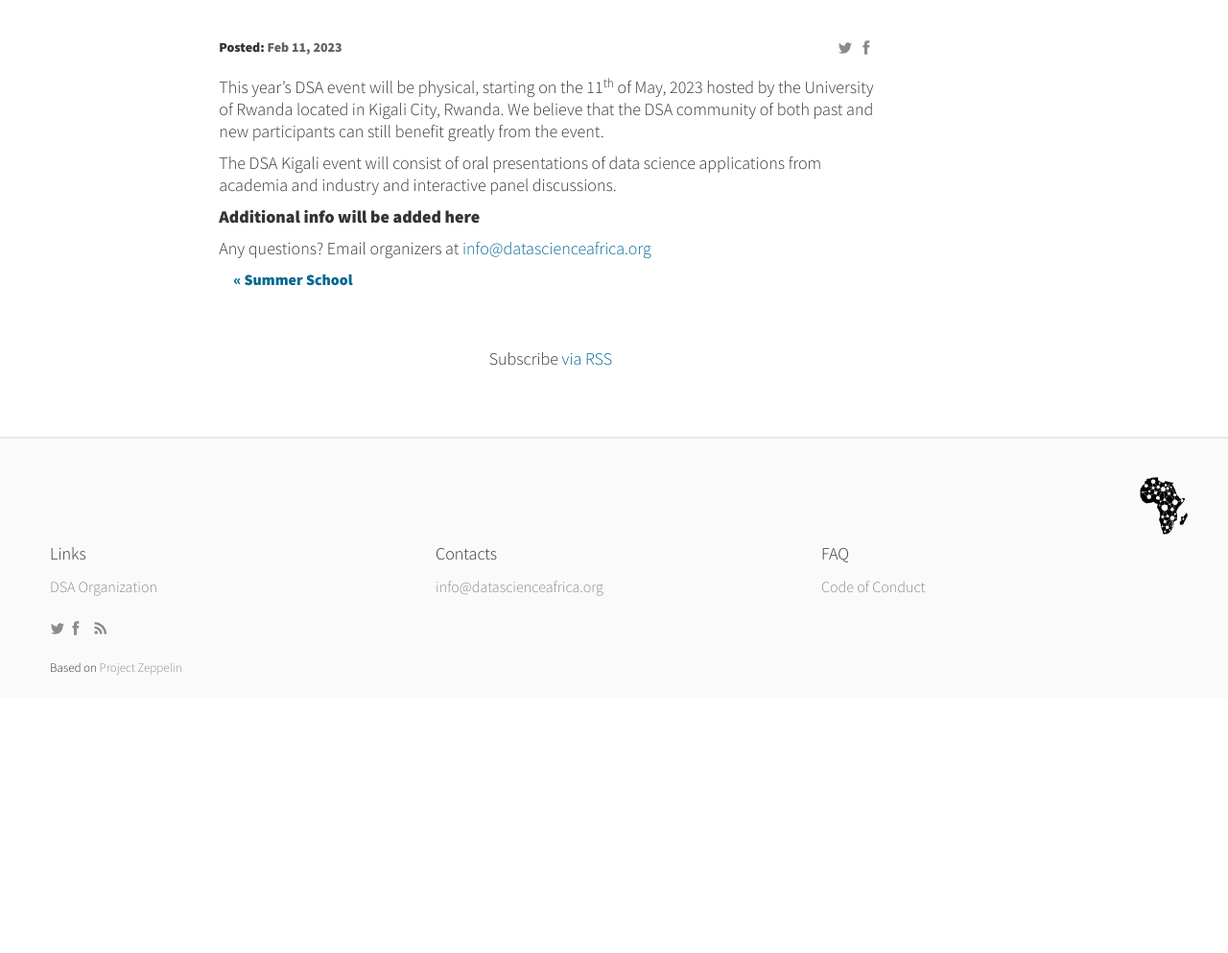
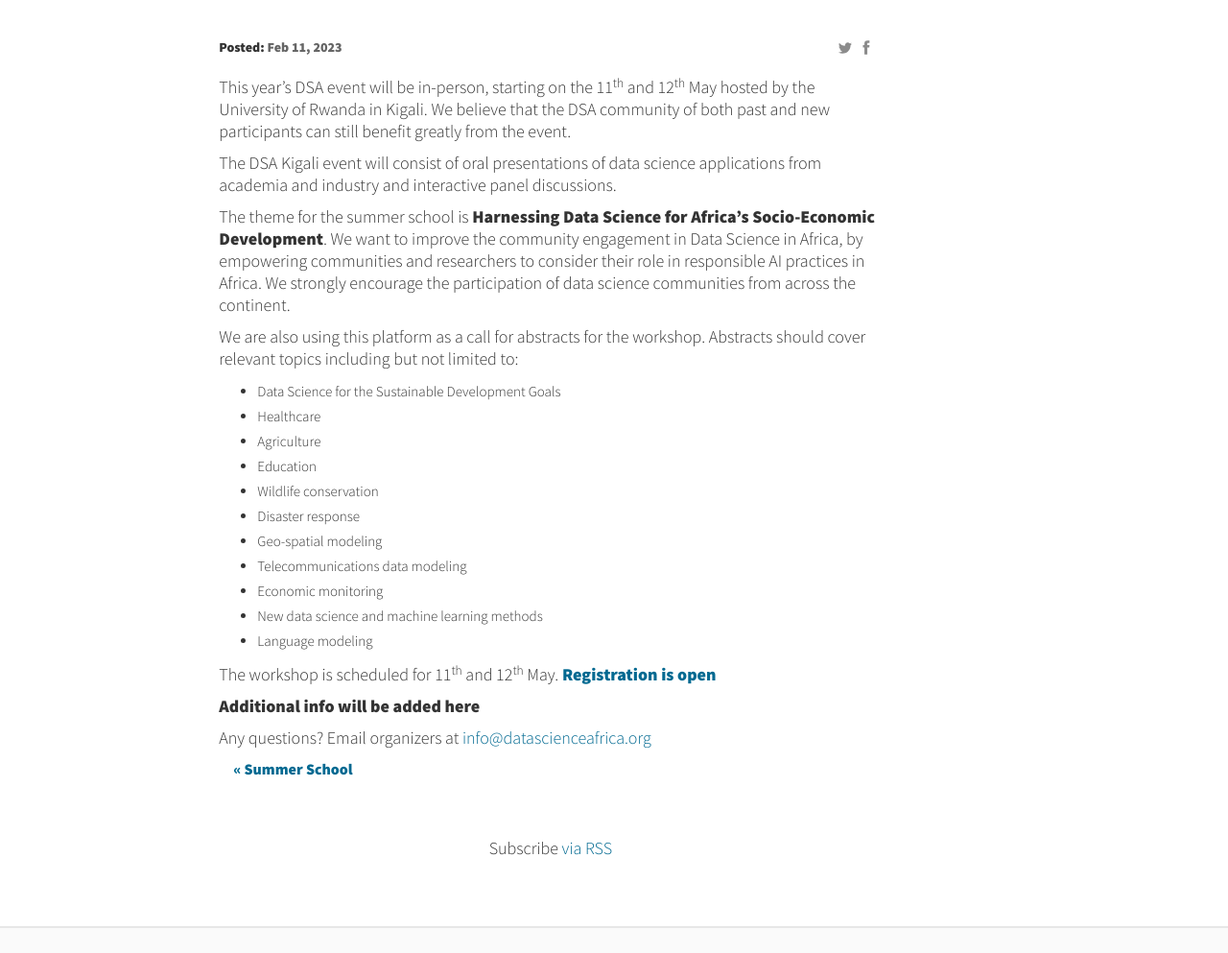
Before and after one commit to datsciafrica/dsa2023kigali, a Jekyll site: the page built from _posts/2023-02-11-Workshop.markdown, in a window 1280 px wide and 1400 px high. Shown: the part 407-1400 px from the top of the window at 96% size. Built offline with Jekyll 4.4.1, drawn with Linux system fonts in a browser that asks for light colours; nearby versions of some CDN libraries; some web fonts are replaced; comment, search, counter and statistics services are not loaded.

Commit message:
workshop and summer school update

```diff
--- a/_posts/2022-02-11-Workshop.markdown
+++ /dev/null
@@ -1,39 +0,0 @@
----
-image: Workshop_2022.jpg
-color: "#D33"
-layout: post
-title:  "Workshop"
-date:   2023-02-11 00:00:00
-isStaticPost: false
----
-This year’s DSA event will be physical, starting on the 11<sup>th</sup> of May, 2023 hosted by the University of Rwanda located in Kigali City, Rwanda. We believe that the DSA community of both past and new participants can still benefit greatly from the event.
-
-The DSA Kigali event will consist of oral presentations of data science applications from academia and industry and interactive panel discussions.
-
-<!--The theme for the summer school is TBD. We want to improve the community engagement in Data Science in Africa, by empowering communities and researchers to consider their role in responsible AI practices in Africa. We strongly encourage the participation of data science communities from across the continent.-->
-
-<!--We are also using this platform as a call for abstracts for the workshop. Abstracts should cover relevant topics including but not limited to:-->
-
-
-<!--
-* Data Science for the Sustainable Development Goals
-* Health care
-* Agriculture
-* Wildlife conservation
-* Disaster response
-* Geo-spatial modeling
-* Telecommunications data modeling
-* Economic monitoring
-* New data science and machine learning methods
-* COVID related applications
-* Language modeling
--->
-
-
-<!--The workshop is scheduled for 01<sup>st</sup> – 02<sup>nd</sup> May 2023 <b><a target="_blank" href="https://bit.ly/3vcFrVz">registration is open</a></b>-->
-
-
-__Additional info will be added here__
-
-Any questions?
-Email organizers at [info@datascienceafrica.org](mailto:info@datascienceafrica.org)
--- /dev/null
+++ b/_posts/2023-02-11-Workshop.markdown
@@ -0,0 +1,38 @@
+---
+image: Workshop_2022.jpg
+color: "#D33"
+layout: post
+title:  "Workshop"
+date:   2023-02-11 00:00:00
+isStaticPost: false
+---
+This year’s DSA event will be in-person, starting on the 11<sup>th</sup> and 12<sup>th</sup> May hosted by the University of Rwanda in Kigali. We believe that the DSA community of both past and new participants can still benefit greatly from the event.
+
+The DSA Kigali event will consist of oral presentations of data science applications from academia and industry and interactive panel discussions.
+
+The theme for the summer school is <b>Harnessing Data Science for Africa’s Socio-Economic Development</b>. We want to improve the community engagement in Data Science in Africa, by empowering communities and researchers to consider their role in responsible AI practices in Africa. We strongly encourage the participation of data science communities from across the continent.
+
+We are also using this platform as a call for abstracts for the workshop. Abstracts should cover relevant topics including but not limited to:
+
+* Data Science for the Sustainable Development Goals
+* Healthcare
+* Agriculture
+* Education
+* Wildlife conservation
+* Disaster response
+* Geo-spatial modeling
+* Telecommunications data modeling
+* Economic monitoring
+* New data science and machine learning methods
+* Language modeling
+
+
+
+
+The workshop is scheduled for 11<sup>th</sup> and 12<sup>th</sup> May. <b><a target="_blank" href="https://bit.ly/dsa2023workshop">Registration is open</a></b>
+
+
+__Additional info will be added here__
+
+Any questions?
+Email organizers at [info@datascienceafrica.org](mailto:info@datascienceafrica.org)
--- a/_posts/2023-02-11-summer- school.markdown
+++ b/_posts/2023-02-11-summer- school.markdown
@@ -6,11 +6,11 @@ title:  "Summer School"
 date:   2023-02-11 00:00:00
 isStaticPost: false
 ---
-In the tradition of previous Data Science Africa events, a summer school on machine learning and data science will be held prior to the main workshop. This summer school will target graduate students, researchers, and professionals working with huge amounts of data or unique datasets. The DSA 2023 Kigali Summer School will be hosted by the University of Rwanda, Kigali (<b><a target="_blank" href="https://ur.ac.rw/">University of Rwanda</a></b>) in Rwanda. Summer School starts on the 08th to 10th of May 2023. The summer school will also involve end-to-end tutorial sessions from professionals walking the participants through introductory and advanced lectures in data science and machine learning as well as moderate to advanced practical and tutorial sessions where participants will get their hands wet wrangling and munging datasets and applying cutting edge machine learning techniques to derive inference from the data.
+In the tradition of previous Data Science Africa events, a summer school on machine learning and data science will be held prior to the main workshop. This summer school will target graduate students, researchers, and professionals working with huge amounts of data or unique datasets.
+The DSA 2023 Kigali Summer School will be hosted by the <b><a target="_blank" href="https://ur.ac.rw/">University of Rwanda</a></b> in Kigali from 8<sup>th</sup> - 10<sup>th</sup> of May 2023. The summer school will also involve end-to-end tutorial sessions from professionals walking the participants through introductory and advanced lectures in data science and machine learning as well as moderate to advanced practical and tutorial sessions where participants will get their hands wet wrangling and munging datasets and applying cutting edge machine learning techniques to derive inference from the data.
 
 
-<!--To this end, we require that participants are well versed in the basics of the technologies and languages that will be used in the summer school. Particularly we want to make sure participants have sufficient base skills in Python programming, Data Science, and Machine learning. You are required to <b><a target="_blank" href="https://bit.ly/39mqlpt">DOWNLOAD</a></b> the corresponding notebook complete the notebook and then fill out the registration form below that requires you to upload the ZIP file of the completed notebook. -->
-<!--Register by submitting your Notebooks <b><a target="_blank" href="https://forms.gle/6Jbn3EDDWtAutY3Q9">here</a></b>-->
+To this end, we require that participants are well versed in the basics of the technologies and languages that will be used in the summer school. Particularly we want to make sure participants have sufficient base skills in Python programming, Data Science, and Machine learning. You are required to <b><a target="_blank" href="https://bit.ly/dsa2023kigali">DOWNLOAD</a></b> the corresponding notebook complete the notebook and then fill out the registration form below that requires you to upload the ZIP file of the completed notebook. Register by submitting your Notebooks <b><a target="_blank" href="https://forms.gle/oSEkziGcsBJ3FZm6A">here</a></b>
 
 
 
```
Also changed, not shown: 6 other files.
